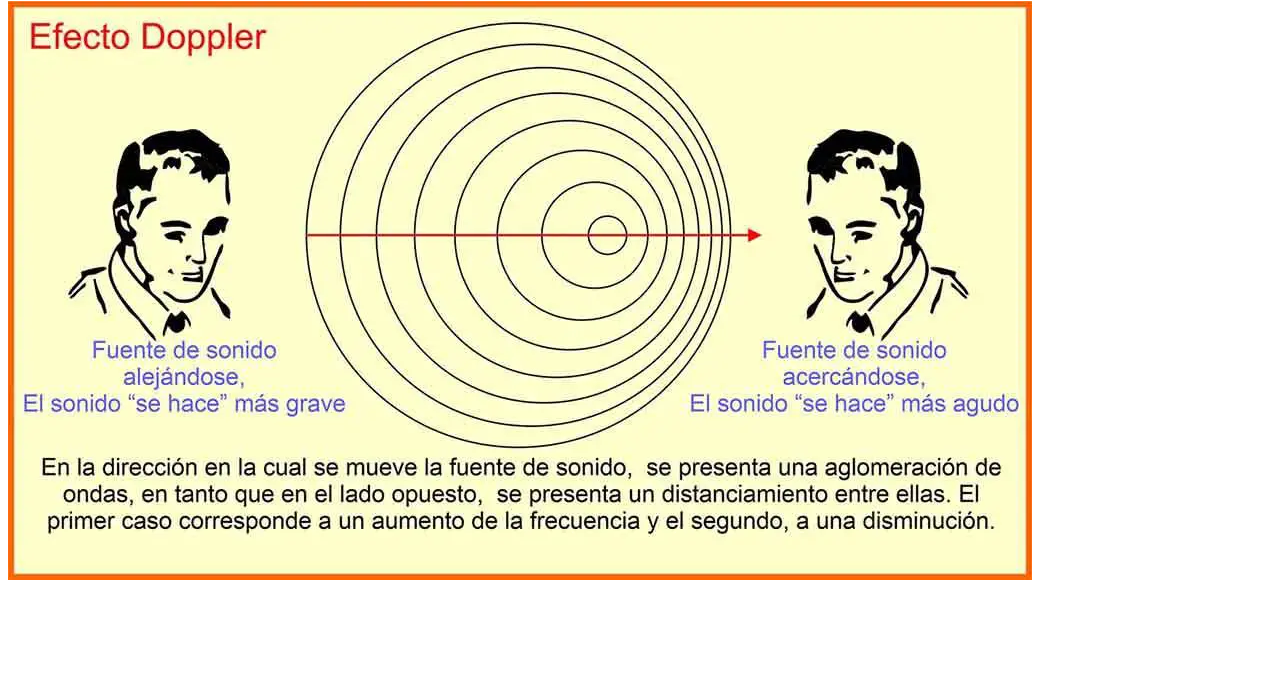
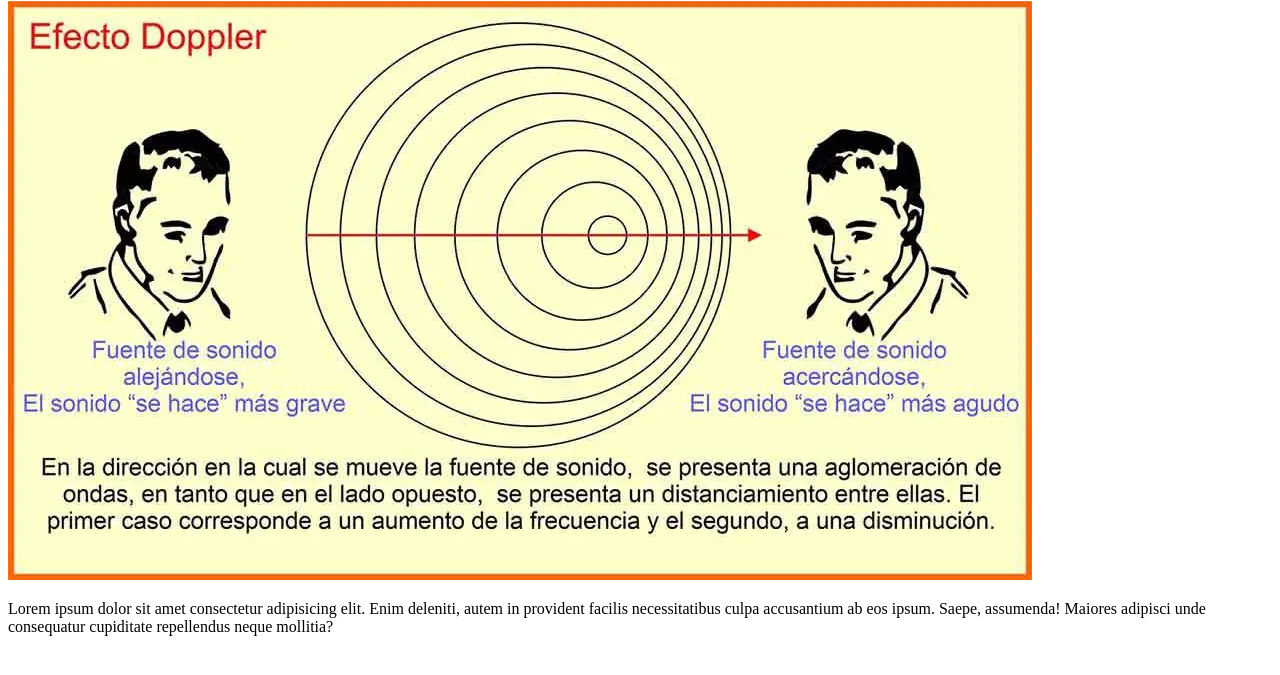
Before and after one commit to Ever17-lr/curso-git4-, a plain HTML site: page index.html in a window 1280 px wide. Shown: the part 79-754 px from the top of the page. Drawn offline with Linux system fonts and the light colour scheme.

Commit message:
se agrego imagen con parrafo

```diff
--- a/index.html
+++ b/index.html
@@ -9,5 +9,6 @@
 <body>
     <h1>titulo principal</h1>
     <img src="efecto.webp" alt="">
+    <p>Lorem ipsum dolor sit amet consectetur adipisicing elit. Enim deleniti, autem in provident facilis necessitatibus culpa accusantium ab eos ipsum. Saepe, assumenda! Maiores adipisci unde consequatur cupiditate repellendus neque mollitia?</p>
 </body>
 </html>
```
